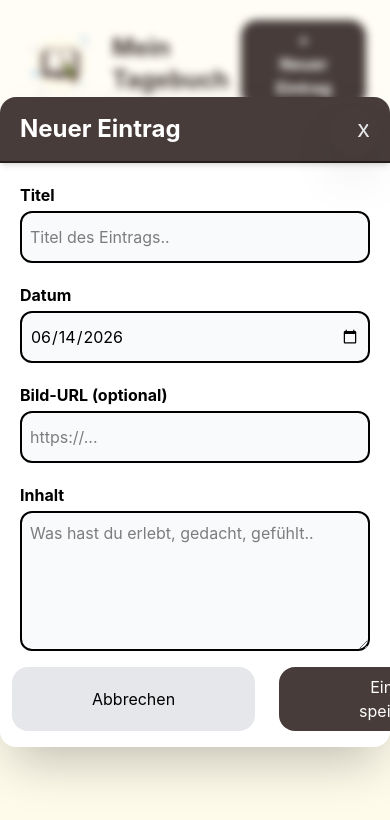
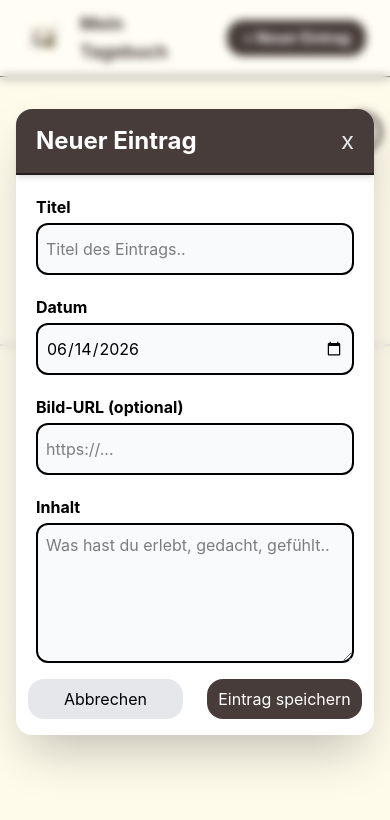
Before and after one commit to Vickiiv/personal-diary, a React (Vite) app: page / in a window 390 px wide. Both pictures are taken after a click on the button "+ Neuer Eintrag". Shown: the top 820 px of the page. Built offline with nearby package versions, Linux system fonts and the light colour scheme.

Commit message:
add responsive

```diff
--- a/src/components/Entry/EntryCard.jsx
+++ b/src/components/Entry/EntryCard.jsx
@@ -18,7 +18,7 @@ function EntryCard({ entry }) {
   };
 
   return (
-    <div className="w-full max-w-2xl mx-auto rounded-xl shadow-xl border-2 border-gray-100 bg-white mb-4">
+    <div className="w-full rounded-xl shadow-xl border-2 border-gray-100 bg-white mb-4">
       {entry.picture && (
         <img
           src={entry.picture}
--- a/src/components/Entry/EntryList.jsx
+++ b/src/components/Entry/EntryList.jsx
@@ -13,7 +13,7 @@ function EntryList() {
   }
 
   return (
-    <div className="my-20 mx-20 flex flex-col gap-2">
+    <div className="sm:mx-20 my-10 ml-6 mr-15 flex flex-col gap-2">
       {sortedEntries.map((entry) => (
         <EntryCard key={entry.id} entry={entry} />
       ))}
--- a/src/components/Form/EntryForm.jsx
+++ b/src/components/Form/EntryForm.jsx
@@ -41,12 +41,12 @@ function EntryForm() {
   };
 
   return (
-    <div className="fixed inset-0 flex items-center justify-center backdrop-blur-xs">
+    <div className="z-50 fixed inset-0 flex items-center justify-center backdrop-blur-xs p-4">
       <form
         onSubmit={handleSubmit}
         className="bg-white rounded-2xl w-full max-w-xl shadow-2xl"
       >
-        <div className="flex justify-between bg-taupe-700 rounded-t-2xl px-5 py-2 border-b-2 border-black/50 shadow-md">
+        <div className="flex justify-between bg-taupe-700 rounded-t-2xl px-5 py-2 border-b-2 border-black/50 shadow-md ">
           <h2 className="font-bold text-2xl py-2 text-white">
             {isEditMode ? "Eintrag bearbeiten" : "Neuer Eintrag"}
           </h2>
@@ -113,13 +113,13 @@ function EntryForm() {
           <button
             type="button"
             onClick={close}
-            className="bg-gray-200 py-2 mx-3 px-20 rounded-2xl my-2 hover:bg-gray-300"
+            className=" w-full sm:w-auto bg-gray-200 py-2 mx-3 sm:px-20 rounded-2xl my-2 hover:bg-gray-300"
           >
             Abbrechen
           </button>
           <button
             type="submit"
-            className="bg-taupe-700 text-white py-2 mx-3 px-20 rounded-2xl my-2 hover:bg-taupe-900 cursor-pointer"
+            className=" w-full  sm:w-auto bg-taupe-700 text-white py-2 mx-3 sm:px-20 rounded-2xl my-2 hover:bg-taupe-900 cursor-pointer"
           >
             Eintrag speichern
           </button>
--- a/src/components/UI/AddEntryButton.jsx
+++ b/src/components/UI/AddEntryButton.jsx
@@ -4,7 +4,7 @@ function AddEntryButton({ onClick }) {
   return (
     <button
       onClick={onClick}
-      className="bg-taupe-700 text-white font-bold py-2 px-8 rounded-2xl hover:bg-taupe-900 cursor-pointer"
+      className="bg-taupe-700 text-white font-bold py-2 sm:px-8 px-4 rounded-2xl hover:bg-taupe-900 cursor-pointer whitespace-nowrap text-sm sm:text-base"
     >
       + Neuer Eintrag
     </button>
--- a/src/components/UI/ScrollToTopBtn.jsx
+++ b/src/components/UI/ScrollToTopBtn.jsx
@@ -8,7 +8,7 @@ function ScrollToTopBtn() {
   };
 
   return (
-    <div className="absolute top-27 right-15 ">
+    <div className="absolute top-27 right-13 ">
       <div className="fixed">
         <button
           onClick={scrollUpEvent}
--- a/src/layouts/Header.jsx
+++ b/src/layouts/Header.jsx
@@ -5,16 +5,20 @@ function Header() {
   const { openCreate } = useEntriesContext();
 
   return (
-    <header className="fixed top-0 left-0 w-full flex items-center justify-between bg-white/50 backdrop-blur-2xl border-b shadow-md">
-      <div className="flex gap-2 px-4">
-        <img src="/assets/book.png" alt="logo" className="py-2 px-2 w-22" />
+    <header className="z-30 fixed top-0 left-0 w-full flex items-center justify-between bg-white/50 backdrop-blur-2xl border-b shadow-md">
+      <div className="flex gap-2 px-4 sm-px-4">
+        <img
+          src="/assets/book.png"
+          alt="logo"
+          className="py-2 px-2 w-14 sm:w-22 "
+        />
         <div className="flex flex-col justify-center">
-          <h1 className="font-bold text-2xl text-taupe-700 font-sans">
+          <h1 className="font-bold sm:text-2xl text-lg text-taupe-700 font-sans">
             Mein Tagebuch
           </h1>
         </div>
       </div>
-      <div className="py-5 px-6">
+      <div className="py-5 px-6 sm:py-5 sm:px-6">
         <AddEntryButton onClick={openCreate} />
       </div>
     </header>
```
